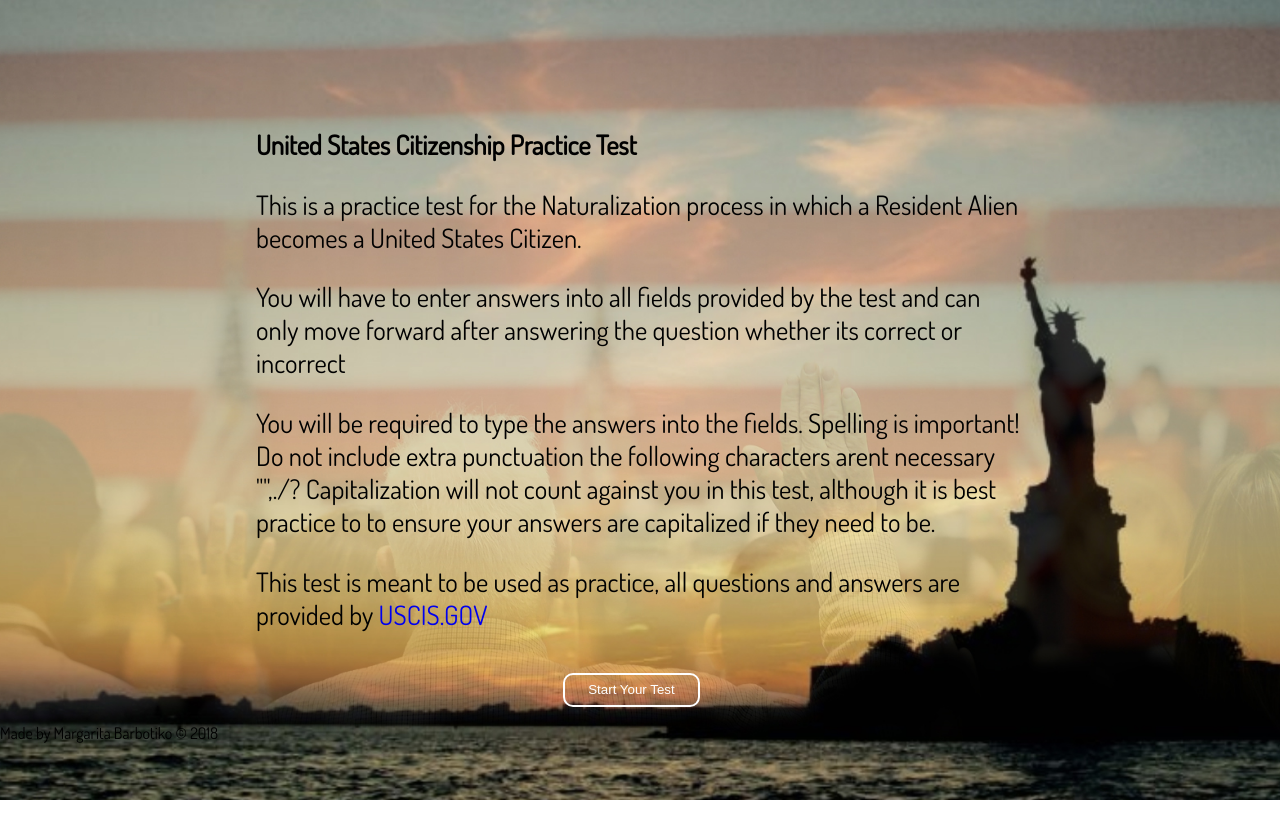
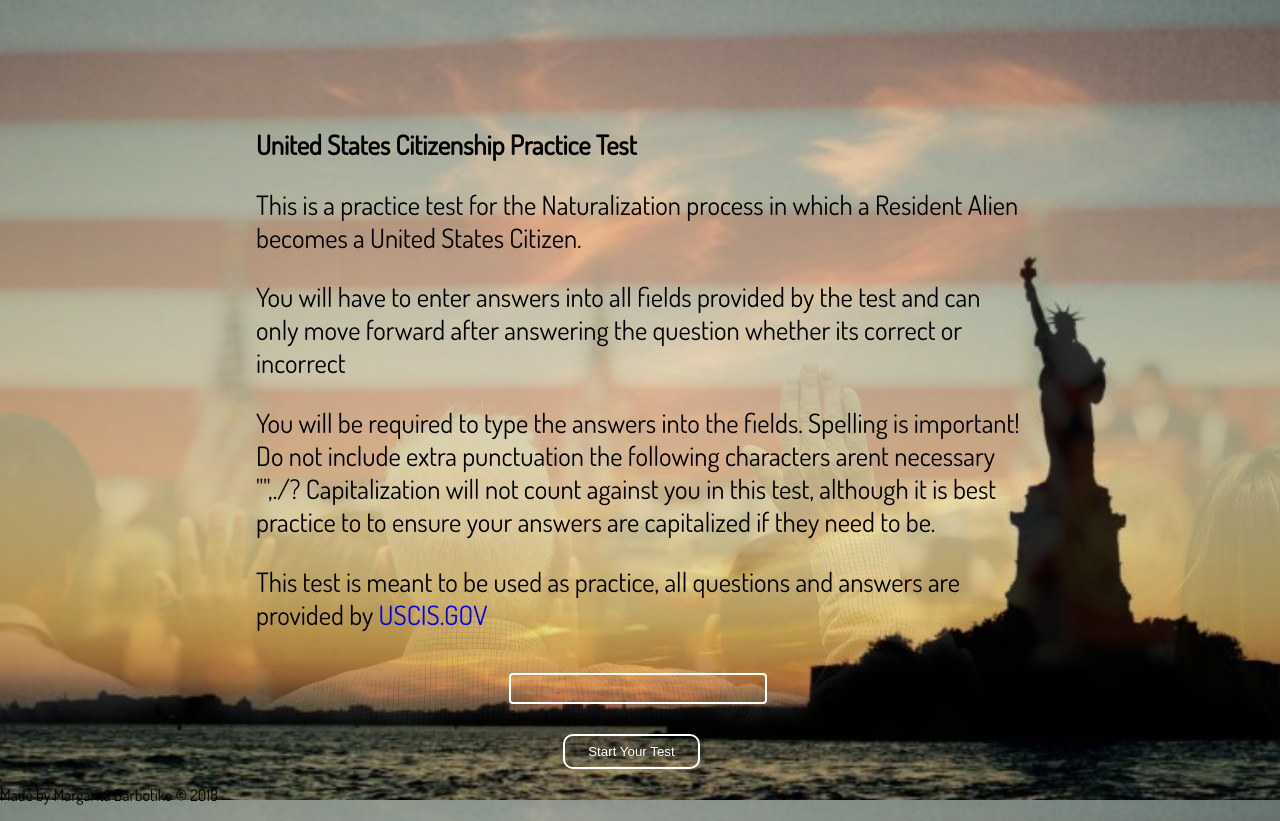
Before and after one commit to Mbarbotiko/citizenship, a website: page index.html in a window 1280 px wide. Before the commit the page ends 800 px from the top, so only its background shows below. Drawn offline with Linux system fonts and the light colour scheme.

Commit message:
adding a field to index for email

```diff
--- a/index.html
+++ b/index.html
@@ -1,6 +1,7 @@
 <!DOCTYPE html>
 <html>
 <link rel="icon" href="" type="image/jpg" sizes="16x16">
+
 <head>
     <title>US Citizenship Practice Test</title>
     <meta charset="utf-8" />
@@ -12,6 +13,7 @@
     <link rel="stylesheet" type="text/css" media="screen" href="./public/css/style.css">
     <link href="https://fonts.googleapis.com/css?family=Dosis" rel="stylesheet">
 </head>
+
 <body>
     <section class="container">
         <section class='welcome'>
@@ -27,6 +29,9 @@
             <p>This test is meant to be used as practice, all questions and answers are provided by <a href='https://www.uscis.gov/sites/default/files/USCIS/Office%20of%20Citizenship/Citizenship%20Resource%20Center%20Site/Publications/100q.pdf'>USCIS.GOV</a></p>
         </section>
         <section class='enter'>
+            <form>
+                <input type='text' class='answer-fields main'>
+            </form>
             <a href='./test.html'> <button class='enter-buttons first' id='start-test'>Start Your Test</button></a>
         </section>
     </section>
@@ -35,4 +40,5 @@
     </footer>
     <script src="./public/javascript/main.js"></script>
 </body>
+
 </html>
--- a/public/css/style.scss
+++ b/public/css/style.scss
@@ -64,7 +64,11 @@ html{
     color:white;
     font-weight: bolder;
     letter-spacing: 1px;
+}
 
+.answer-fields.main{
+   margin-left:33%;
+   //cheap fix for now until js is done
 }
 
 .red{
```
Also changed, not shown: public/css/style.css, 1 other file.
